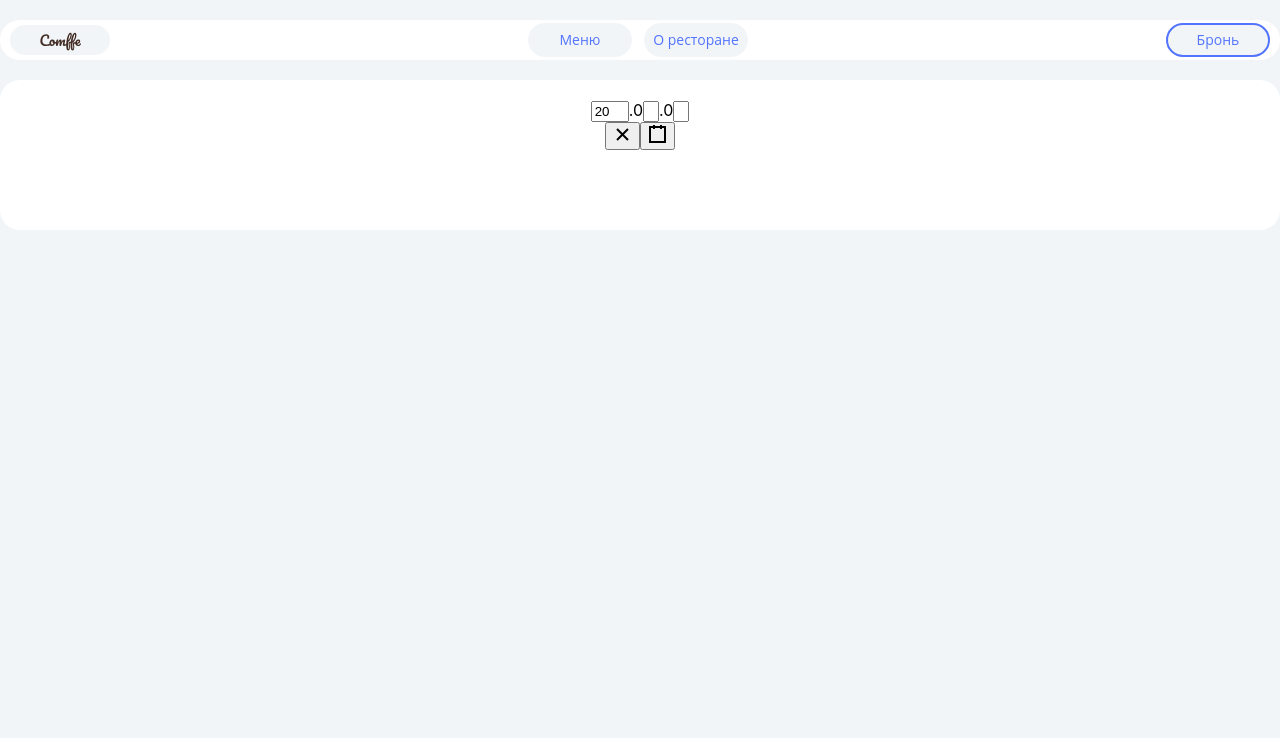
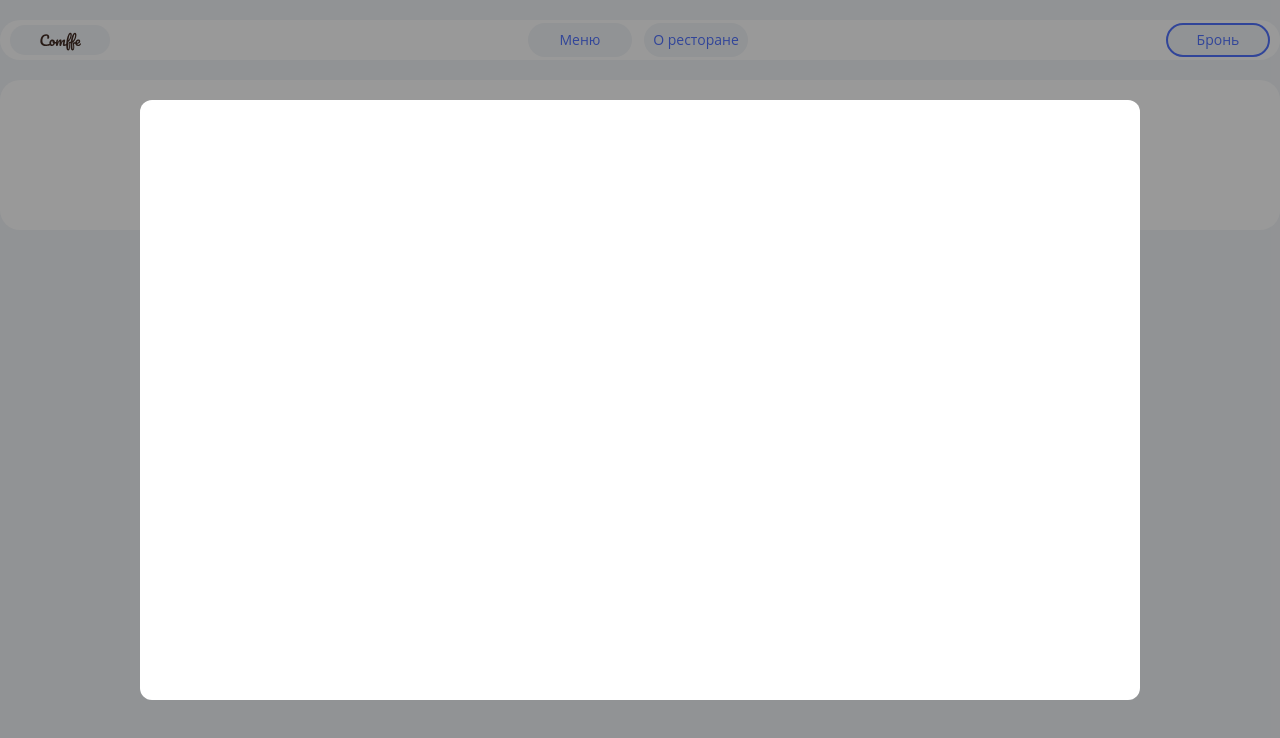
Before and after one commit to nikita-jpg/Restaurant, a React (Create React App) app: page / in a window 1280 px wide. Shown: the top 738 px of the page. Built offline with nearby package versions, Linux system fonts and the light colour scheme.

Commit message:
добавил модальное окно

```diff
--- /dev/null
+++ b/src/comonents/Modal/Modal.js
@@ -0,0 +1,11 @@
+import './modal.css'
+const Modal = ({isOpen, setOpen}) => {
+    console.log(typeof setOpen)
+    return(
+        <div className={isOpen ? "modal__background modal_active" : "modal__background"} onClick={() => setOpen(false)}>
+            <div className="modal__content" onClick={e => e.stopPropagation()}></div>
+        </div>
+    )
+}
+
+export {Modal}
--- /dev/null
+++ b/src/comonents/Modal/modal.css
@@ -0,0 +1,26 @@
+.modal__background{
+    height: 100vh;
+    width: 100vw;
+    position: fixed;
+    top: 0;
+    left: 0;
+    background-color: rgba(0, 0, 0, 0.4);
+    transform: scale(0);
+
+    display: flex;
+    justify-content: center;
+    align-items: center;
+    z-index: 2;
+}
+
+.modal_active{
+    transform: scale(1);
+}
+
+.modal__content{
+    height: 600px;
+    width: 1000px;
+
+    background-color: white;
+    border-radius: 12px;
+}
--- a/src/comonents/Tables/Table/Table.js
+++ b/src/comonents/Tables/Table/Table.js
@@ -1,9 +1,13 @@
 import '../Table/table.css'
-const Table = (number) =>{
-    console.log(number)
+const Table = ({number, modalPage}) =>{
+
+    // const openModalPage = () => {
+    //     modalPage(true)
+    // }
+
     return(
     <div className="table">
-        <div className="table__number">{number.number}</div>
+        <div className="table__number" >{number}</div>
     </div>
     )
 }
--- a/src/comonents/Tables/Tables.js
+++ b/src/comonents/Tables/Tables.js
@@ -3,15 +3,18 @@ import '../Tables/tables__content.css';
 import React, { useState } from 'react';
 import DatePicker from 'react-date-picker';
 import { Table } from './Table/Table'
+import { Modal } from '../Modal/Modal'
 import { format } from "date-fns";
 import axios from 'axios';
+
 
 
 const Tables = () =>{
     const uriTables = "http://localhost:8080/booking/getRecord?date="
 
-    const [value, onChange] = useState(new Date());
-    const [tables, setAppState] = useState([]);
+    const [value, onChange] = useState(new Date())
+    const [tables, setAppState] = useState([])
+    const [modalIsOpen, setModal] = useState(true)
 
     const onDateChange = value => {
         onChange(value)
@@ -19,7 +22,6 @@ const Tables = () =>{
         if(value!=null){
             axios.get(uriTables + format(value,"yyyy.MM.dd")).then((resp) =>{
                 const allTables = resp.data;
-                console.log(allTables)
                 setAppState(allTables)
             })
         }
@@ -27,6 +29,7 @@ const Tables = () =>{
 
     return(
     <div className="tables">
+        <Modal isOpen={modalIsOpen} setOpen={setModal}></Modal>
         <DatePicker
             onChange={onDateChange}
             value={value}
```
